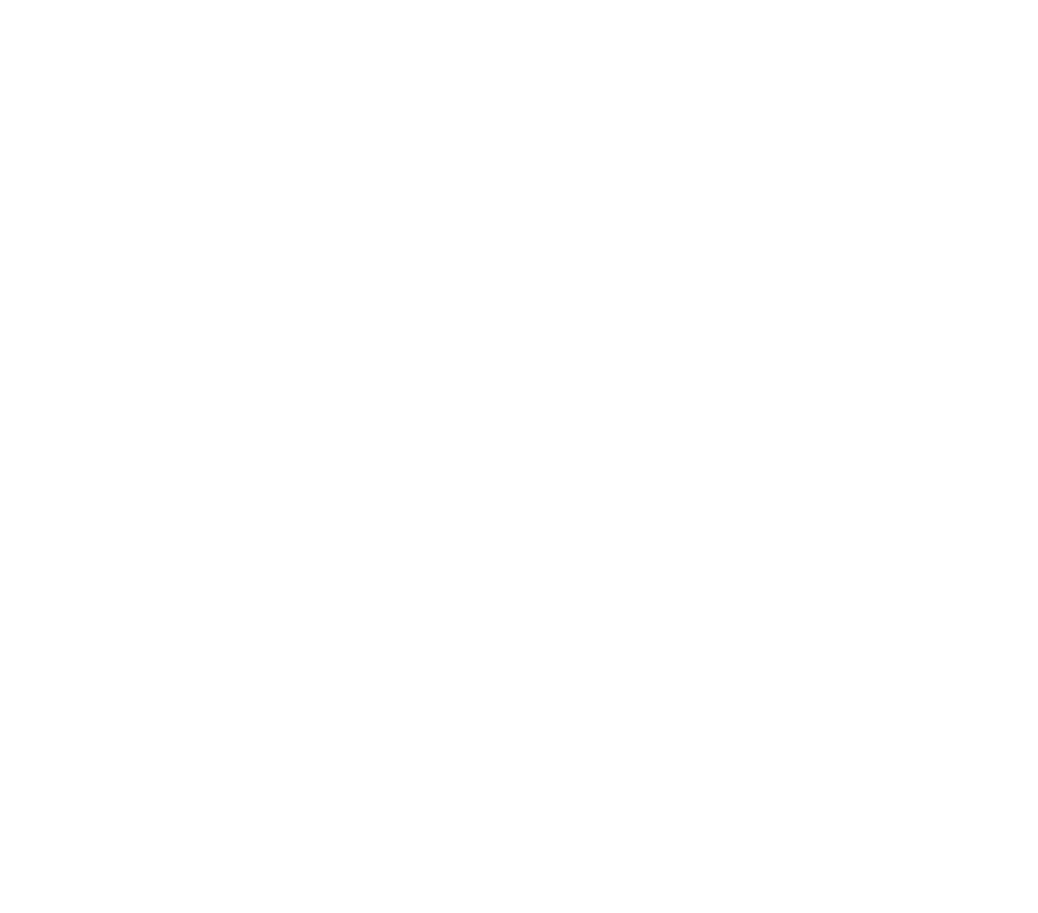
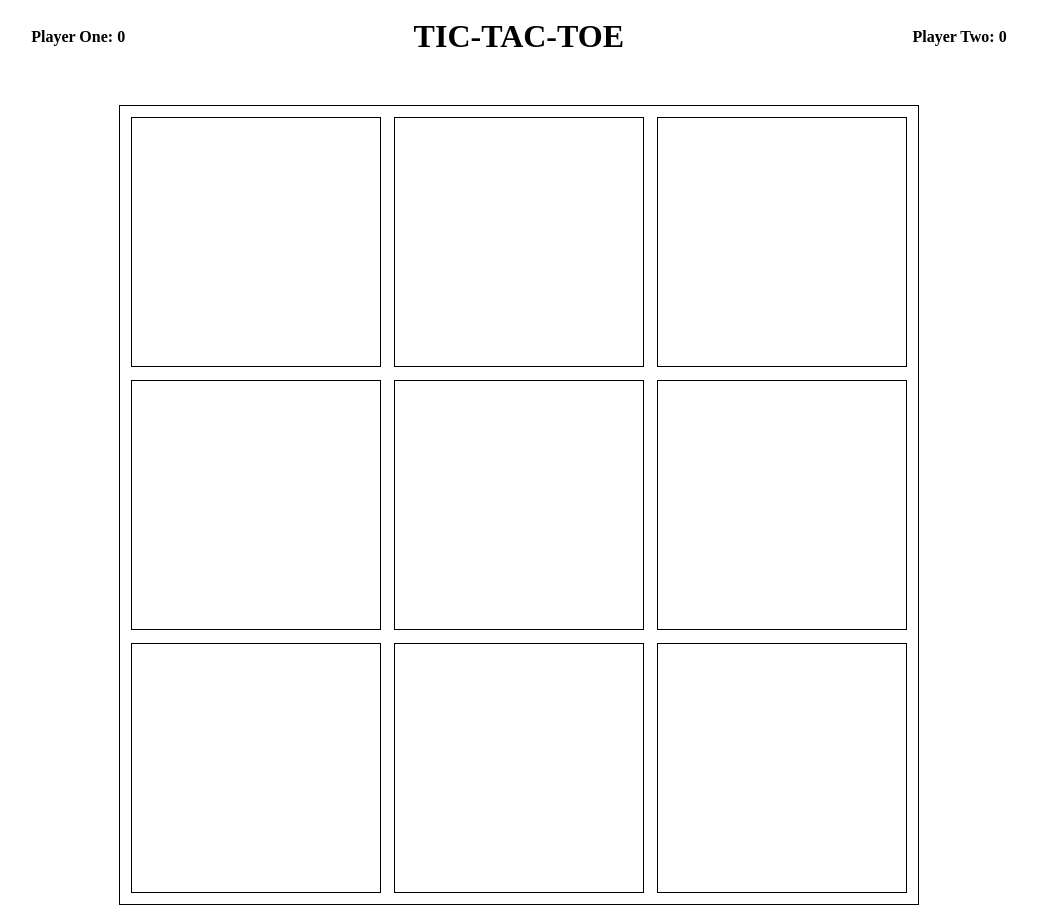
Before and after one commit to Rosseaux/tic-tac-toe, a website: page index.html in a window 1280 px wide. Shown: the whole page, without its empty margins (121-1159 px from the left). Before the commit the page ends 800 px from the top, so only its background shows below. Drawn offline with Linux system fonts and the light colour scheme.

Commit message:
got the HTML basic version looking nice, scoring on screen, and markers actively working on click for each div. WinCheck function not working properly, not sure why, calling a win before it should

```diff
--- a/app.js
+++ b/app.js
@@ -1,18 +1,24 @@
+
+//Set the array items for the grid, and player trackers
 const grid = {
         gridspaces: ["grid1", "grid2", "grid3", "grid4", "grid5", "grid6", "grid7", "grid8", "grid9"]
 }
-
 const playerOnePlaces = {
     places: []
 }
-
 const playerTwoPlaces = {
     places: []
 }
-
+//scoring variables
 var playerOneScore = 0;
 var playerTwoScore = 0;
 
+var playerState = "playerOne";
+
+document.getElementById("playerOneScore").innerHTML += playerOneScore;
+document.getElementById("playerTwoScore").innerHTML += playerTwoScore;
+
+//function to be called when a player clicks a square
 function playerMoves(player, placement) {
     if (playerOnePlaces.places.includes(placement) || playerTwoPlaces.places.includes(placement)) {
         console.log("This space is already taken!");
@@ -21,16 +27,17 @@ function playerMoves(player, placement) {
         if (player === "playerOne") {
         playerOnePlaces.places.push(placement);
         winCheck();
-        console.log(playerOnePlaces.places);
+        playerState = "playerTwo";
     }
         if (player === "playerTwo") {
         playerTwoPlaces.places.push(placement);
         winCheck();
-        console.log(playerTwoPlaces.places);
+        playerState = "playerOne";
     }
 }
 }
 
+//function called each time a move is made to see if anyone has won
 function winCheck() {
     if (playerOnePlaces.places.includes("grid1" && "grid2" && "grid3") ||
     playerOnePlaces.places.includes("grid1" && "grid4" && "grid7") ||
@@ -41,7 +48,7 @@ function winCheck() {
     playerOnePlaces.places.includes("grid1" && "grid5" && "grid9") ||
     playerOnePlaces.places.includes("grid3" && "grid5" && "grid7")) {
         playerOneScore++;
-        return "PLAYER ONE WINS";
+        window.alert("PLAYER ONE WINS");
     }
     if (playerTwoPlaces.places.includes("grid1"&& "grid2" && "grid3") ||
     playerTwoPlaces.places.includes("grid1" && "grid4" && "grid7") ||
@@ -51,7 +58,29 @@ function winCheck() {
     playerTwoPlaces.places.includes("grid7" && "grid8" && "grid9") ||
     playerTwoPlaces.places.includes("grid1" && "grid5" && "grid9") ||
     playerTwoPlaces.places.includes("grid3" && "grid5" && "grid7")) {
-        playerTwoSCore++;
-        return "PLAYER TWO WINS";
+        playerTwoScore++;
+        window.alert("PLAYER TWO WINS");
     }
 }
+
+//grid creation function
+function setGrid() {
+    let gameBoard = document.getElementById("gameBoard");
+    grid.gridspaces.forEach(function (gridItem) {
+        let boardSpace = document.createElement("div");
+        boardSpace.className = "boardSpace";
+        boardSpace.id = gridItem;
+        gameBoard.appendChild(boardSpace);
+        boardSpace.addEventListener("click", () => {
+            playerMoves(playerState, boardSpace.id);
+            console.log(playerOnePlaces.places);
+            console.log(playerTwoPlaces.places);
+            if (playerState === "playerOne") boardSpace.innerHTML = "X";
+            if (playerState === "playerTwo") boardSpace.innerHTML = "O";
+        })
+
+    })
+
+}
+
+setGrid();
--- a/index.css
+++ b/index.css
@@ -0,0 +1,46 @@
+* {
+    box-sizing: border-box;
+}
+
+#gameBoard {
+    height: 800px;
+    width: 800px;
+    border: solid black 1px;
+    display: grid;
+    grid-template-columns: 1fr 1fr 1fr;
+    grid-template-rows: 1fr 1fr 1fr;
+    padding: 5px;
+    margin: auto;
+    margin-top: 50px;
+}
+
+.boardSpace {
+    justify-content: center;
+    width: 250px;
+    height: 250px;
+    border: solid black 1px;
+    margin: auto;
+    font-size: 200px;
+    text-align: center;
+}
+
+.header {
+    display: flex;
+    padding-top: 10px;
+    justify-content: center;
+}
+
+.header > * {
+    margin: auto;
+}
+
+.boardSpace:hover {
+    cursor: crosshair;
+    transform: translateX(1px);
+    transform: translateY(1px);
+}
+
+.boardSpace:active {
+    transform: translateX(3px);
+    transform: translateY(2px);
+}
--- a/index.html
+++ b/index.html
@@ -4,10 +4,18 @@
     <meta charset="UTF-8">
     <meta http-equiv="X-UA-Compatible" content="IE=edge">
     <meta name="viewport" content="width=device-width, initial-scale=1.0">
+    <link rel="stylesheet" href="index.css">
     <title>Tic-Tac-Toe</title>
 </head>
 <body>
+    <div class="header">
+        <h4 id="playerOneScore">Player One: </h4>
+        <h1>TIC-TAC-TOE</h1>
+        <h4 id="playerTwoScore">Player Two: </h4>
+    </div>
+    <div id="gameBoard">
 
+    </div>
 </body>
 <script type="text/javascript" src="./app.js"></script>
 </html>
```
